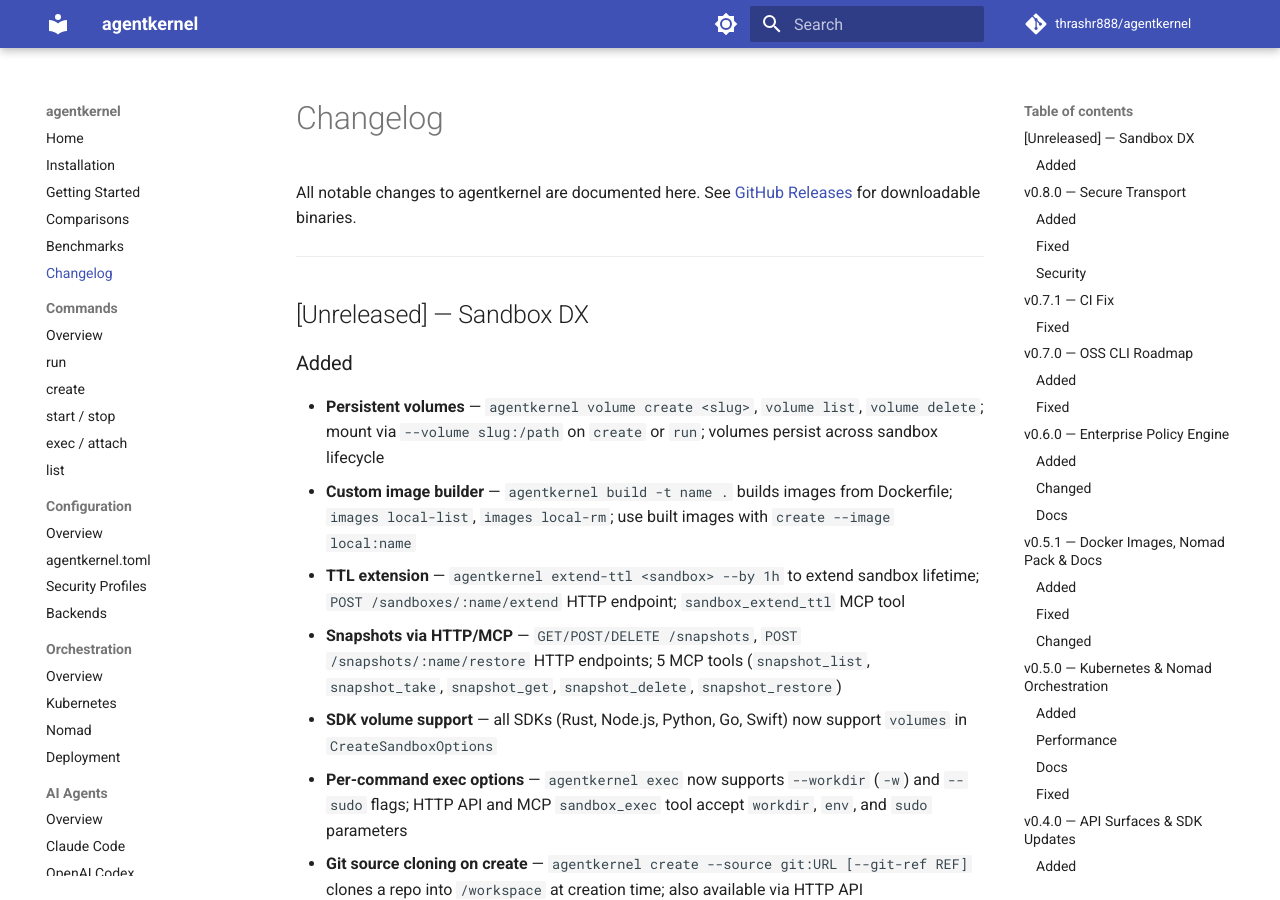
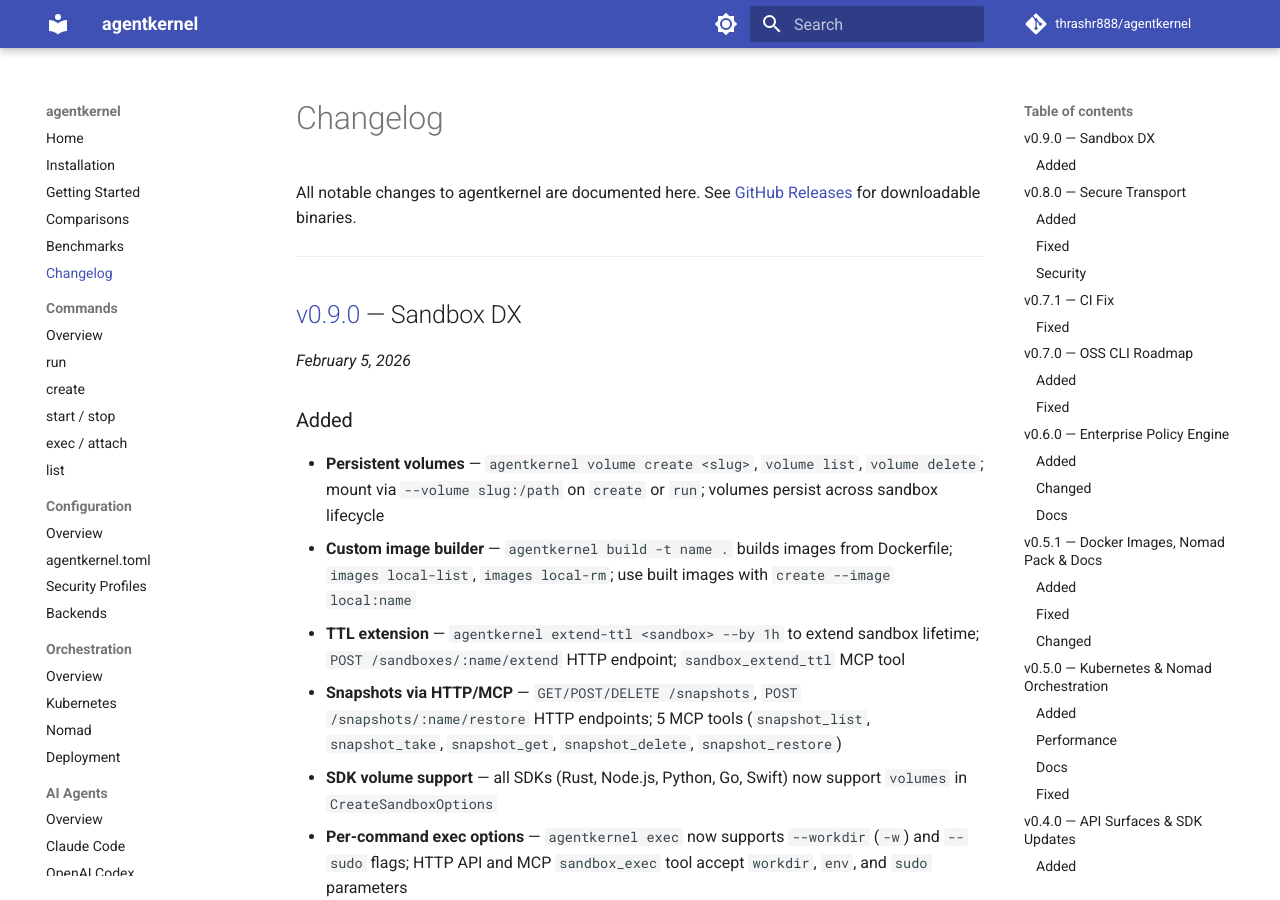
Before and after one commit to thrashr888/agentkernel, an MkDocs documentation site: the page built from docs/changelog.md, in a window 1280 px wide and 900 px high. Built offline with MkDocs 1.6.1 and Material for MkDocs 9.7.7, drawn with Linux system fonts in a browser that asks for light colours; comment, search, counter and statistics services are not loaded.

Commit message:
release: v0.9.0
Co-Authored-By: Claude <noreply@anthropic.com>

```diff
--- a/Cargo.toml
+++ b/Cargo.toml
@@ -1,6 +1,6 @@
 [package]
 name = "agentkernel"
-version = "0.8.0"
+version = "0.9.0"
 edition = "2024"
 description = "Run AI coding agents in secure, isolated microVMs"
 authors = ["Paul Thrasher <thrashr888@gmail.com>"]
--- a/docs/changelog.md
+++ b/docs/changelog.md
@@ -6,7 +6,9 @@ See [GitHub Releases](https://github.com/thrashr888/agentkernel/releases) for do
 
 ---
 
-## [Unreleased] — Sandbox DX
+## [v0.9.0](https://github.com/thrashr888/agentkernel/releases/tag/v0.9.0) — Sandbox DX
+
+_February 5, 2026_
 
 ### Added
 
```
Also changed, not shown: 1 other file.
